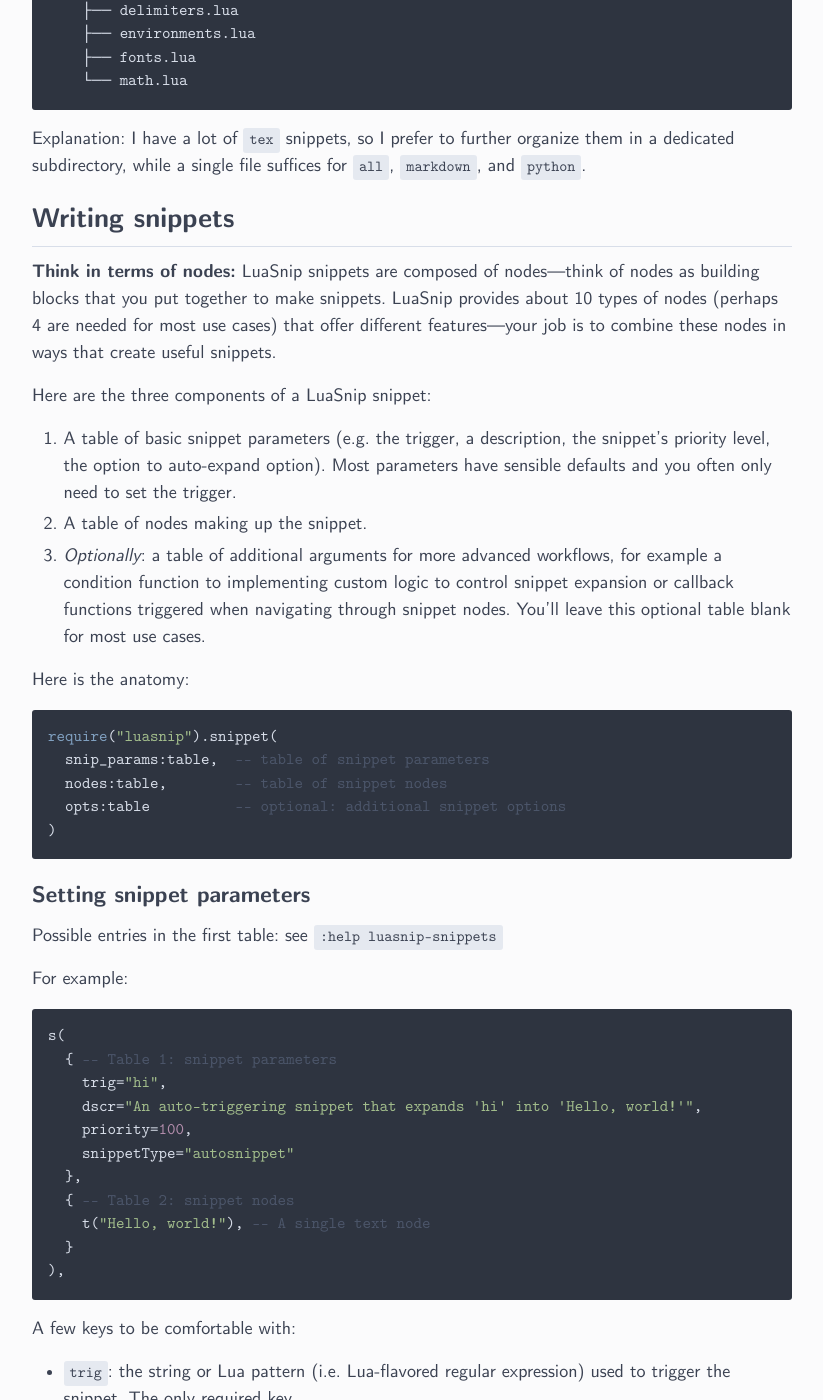
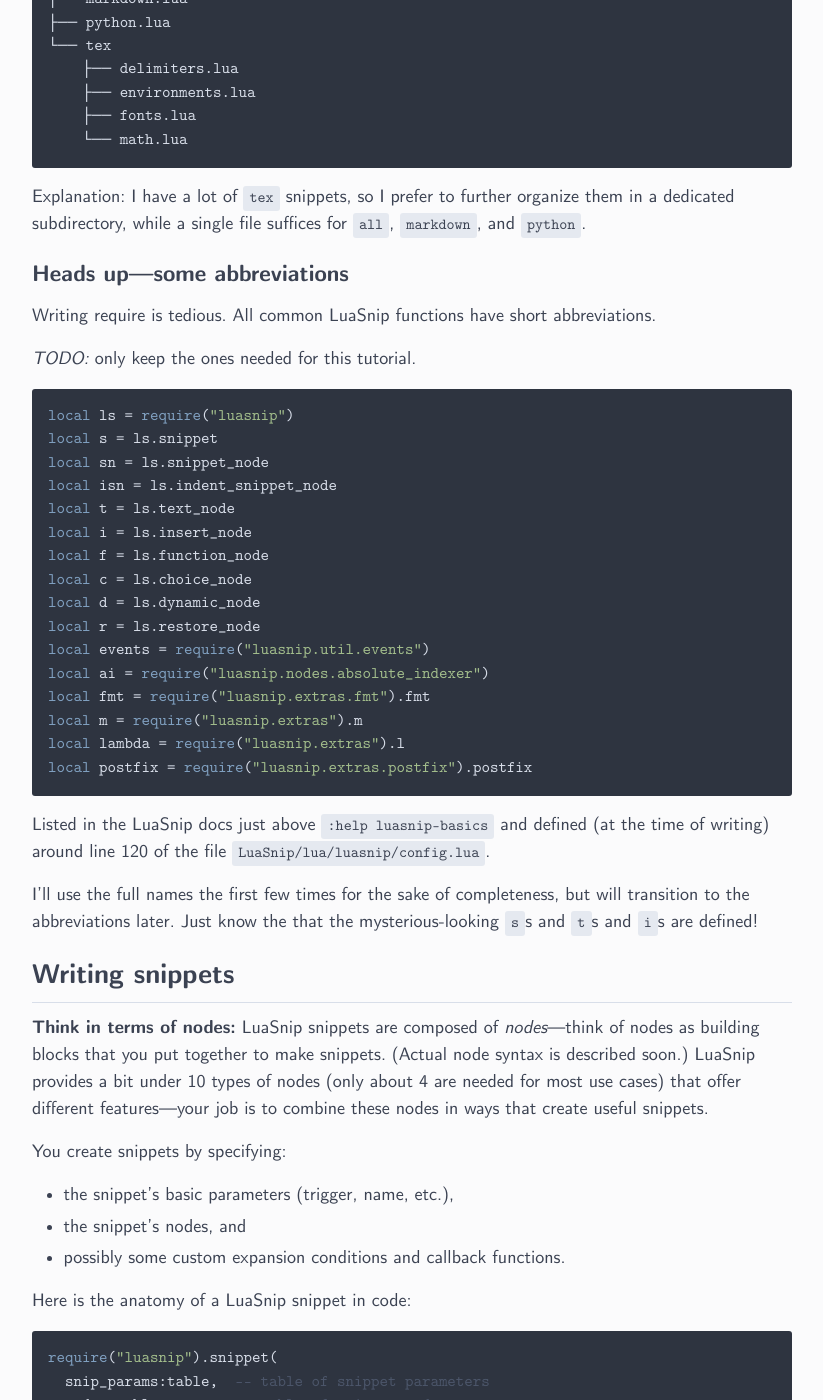
Before and after one commit to ejmastnak/ejmastnak.github.io, a Jekyll site: the page built from tutorials/vim-latex/luasnip.md, in a window 1280 px wide and 1400 px high, scrolled down 6945 px. Shown: the whole window, without its empty margins (228-1051 px from the left). Built offline with Jekyll 4.4.1, drawn with Linux system fonts in a browser that asks for light colours; some of the changed text lies outside the part shown.

Commit message:
(luasnip) outline text nodes

````diff
--- a/tutorials/vim-latex/luasnip.md
+++ b/tutorials/vim-latex/luasnip.md
@@ -30,8 +30,10 @@ This article covers snippets, which are templates of commonly reused code that,
   * [Snippet format](#snippet-format)
   * [Loading snippets and directory structure](#loading-snippets-and-directory-structure)
     * [Snippet folders](#snippet-folders)
+  * [Heads up---some abbreviations](#heads-up---some-abbreviations)
 * [Writing snippets](#writing-snippets)
   * [Setting snippet parameters](#setting-snippet-parameters)
+    * [A common shortcut you'll see in the wild](#a-common-shortcut-youll-see-in-the-wild)
   * [Nodes (a first look)](#nodes-a-first-look)
     * [Text node](#text-node)
     * [Insert node](#insert-node)
@@ -270,75 +272,179 @@ ${HOME}/.config/nvim/LuaSnip/
 
 Explanation: I have a lot of `tex` snippets, so I prefer to further organize them in a dedicated subdirectory, while a single file suffices for `all`, `markdown`, and `python`.
 
+### Heads up---some abbreviations
+
+Writing require is tedious.
+All common LuaSnip functions have short abbreviations.
+
+*TODO:* only keep the ones needed for this tutorial.
+
+```lua
+local ls = require("luasnip")
+local s = ls.snippet
+local sn = ls.snippet_node
+local isn = ls.indent_snippet_node
+local t = ls.text_node
+local i = ls.insert_node
+local f = ls.function_node
+local c = ls.choice_node
+local d = ls.dynamic_node
+local r = ls.restore_node
+local events = require("luasnip.util.events")
+local ai = require("luasnip.nodes.absolute_indexer")
+local fmt = require("luasnip.extras.fmt").fmt
+local m = require("luasnip.extras").m
+local lambda = require("luasnip.extras").l
+local postfix = require("luasnip.extras.postfix").postfix
+```
+
+Listed in the LuaSnip docs just above `:help luasnip-basics` and defined (at the time of writing) around line 120 of the file `LuaSnip/lua/luasnip/config.lua`.
+
+I'll use the full names the first few times for the sake of completeness,
+but will transition to the abbreviations later.
+Just know the that the mysterious-looking `s`s and `t`s and `i`s are defined!
+
 ## Writing snippets
 
 **Think in terms of nodes:**
-LuaSnip snippets are composed of nodes---think of nodes as building blocks that you put together to make snippets.
-LuaSnip provides about 10 types of nodes (perhaps 4 are needed for most use cases) that offer different features---your job is to combine these nodes in ways that create useful snippets.
+LuaSnip snippets are composed of *nodes*---think of nodes as building blocks that you put together to make snippets.
+(Actual node syntax is described soon.)
+LuaSnip provides a bit under 10 types of nodes (only about 4 are needed for most use cases) that offer different features---your job is to combine these nodes in ways that create useful snippets.
 
-Here are the three components of a LuaSnip snippet:
+You create snippets by specifying:
 
-1. A table of basic snippet parameters (e.g. the trigger, a description, the snippet's priority level, the option to auto-expand option).
-   Most parameters have sensible defaults and you often only need to set the trigger.
-1. A table of nodes making up the snippet.
-1. *Optionally*: a table of additional arguments for more advanced workflows, for example a condition function to implementing custom logic to control snippet expansion or callback functions triggered when navigating through snippet nodes.
-   You'll leave this optional table blank for most use cases.
+- the snippet's basic parameters (trigger, name, etc.),
+- the snippet's nodes, and
+- possibly some custom expansion conditions and callback functions.
 
-Here is the anatomy:
+Here is the anatomy of a LuaSnip snippet in code:
 
 ```lua
 require("luasnip").snippet(
   snip_params:table,  -- table of snippet parameters
   nodes:table,        -- table of snippet nodes
-  opts:table          -- optional: additional snippet options
+  opts:table|nil      -- *optional* table of additional snippet options
 )
 ```
 
+And here is an English language summary of the arguments:
+
+1. `snip_params`: a table of basic snippet parameters.
+   This is where you put the snippet's trigger, description, and priority level, autoexpansion policy, and so on.
+1. `nodes`: a table of nodes making up the snippet.
+1. `opts`: an *optional* table of additional arguments for more advanced workflows, for example a condition function to implementing custom logic to control snippet expansion or callback functions triggered when navigating through snippet nodes.
+   You'll leave this optional table blank for most use cases.
+
+I'll first cover the `snip_params` table, then move to the `nodes` table, which is the most important part.
+
 ### Setting snippet parameters
 
-Possible entries in the first table: see `:help luasnip-snippets`
+**TLDR** (if you're familiar with Lua):
+`snip_params` is a Lua table;
+the data type and purpose of each table key is clearly stated in `:help luasnip-snippets` (just sroll jdown just a bit).
 
-For example:
+**If you're not familiar with Lua tables**, you:
+
+- define any Lua table, including the `snip_params` table, with curly braces,
+- find the list of possible table parameter keys in the LuaSnip docs at `:help luasnip-snippets`,
+- use `key=value` syntax to set each of the tables.
+
+Since that might sound vague, here is a concrete example of creating a snippet with a bunch of parameters manually specified, to give you a feel for how this works.
 
 ```lua
-s(
+require("luasnip").snippet(
   { -- Table 1: snippet parameters
     trig="hi",
     dscr="An auto-triggering snippet that expands 'hi' into 'Hello, world!'",
+    regTrig=false,
     priority=100,
     snippetType="autosnippet"
   },
-  { -- Table 2: snippet nodes
+  { -- Table 2: snippet nodes (don't worry about this for now---we'll cover nodes shortly)
     t("Hello, world!"), -- A single text node
   }
 ),
 ```
 
-A few keys to be comfortable with:
+This snippet expands the trigger string `"hi"` into the string `"Hello, world!"`;
+we have given the snippet a human-readable description (with `dscr`),
+explicitly specified that the trigger is not a Lua regular expression (with `regTrig=false`),
+lowered the snippet's priority to `100` (the default is `1000`),
+and made the snippet autoexpand by setting `snippetType="autosnippet"`.
+Don't worry about the `t("Hello, world!")` part for now---this is a *text node*, which we'll cover shortly.
+
+You should probably read through `:help luasnip-snippets` to see the full list of table parameter keys (e.g. `trig`, `dscr`, etc.).
+You usually only use a few keys and leave the rest with their default values;
+we'll only need the following parameters in this guide:
 
 - `trig`: the string or Lua pattern (i.e. Lua-flavored regular expression) used to trigger the snippet.
-  The only required key.
 - `regTrig`: whether the snippet trigger should be treated as a Lua pattern.
-  `true` or `false`; `false` by default.
-- `snippetType`: `snippet` (manually triggered) or `autosnippet` (auto-triggered); `snippet` by default.
+  A `true`/`false` boolean value; `false` by default.
+- `snippetType`: either the string `"snippet"` (manually triggered) or `"autosnippet"` (auto-triggered); `'snippet'` by default.
 
-Full docs in `:help luasnip-basics`.
+#### A common shortcut you'll see in the wild
+
+The `trig` key is the only required snippet key,
+and if you only need to set `trig`, you can use the following shorthand syntax:
+
+```lua
+-- Shorthand example: the same snippet as above, but only setting the `trig` param
+s("hi", -- the snip_param table is replaced by a single string holding `trig`
+  { -- Table 2: snippet nodes
+    t("Hello, world!"),
+  }
+),
+```
+
+Explanation: the `snip_param` table of snippet parameters is gone--if you only want to set the `trig`, you can replace the parameter table with a single string, and LuaSnip will interpret this string as the value of the `trig` key.
+You'll see this syntax a lot in the LuaSnip docs and on the Internet, so I wanted to show it here, but in this article I'll always explicitly specify the `trig` key and use a parameter table, which I think is clearer for new users.
 
 ### Nodes (a first look)
 
-Begin with two simple nodes: text nodes and insert nodes.
+We'll begin with the simple nodes: text nodes and insert nodes.
 These should be easy to understand if you have used another snippet engine.
 
 #### Text node
 
-`:help luasnip-textnode`
+- **Purpose:** Text nodes insert static text into a snippet.
+- **Docs:** `:help luasnip-textnode`
+- **Use case:**
 
-Discuss new lines: pass a table of strings.
+  On their own: transform a short, easy-to-type trigger into a longer, inconvenient-to-type piece of text.
+
+  In combination with other snippets: insert text into the snippet.
+
+How to use: pass a string or a table of strings to `ls.text_node`.
+
+```
+s({trig = "txt1"},
+  {
+    t("Hello, world!")
+  }
+),
+s({trig = "txt1", dscr = "Demo: a multiline text node."},
+  {
+    t({"Line 1", "Line 2", "Line 3"})
+  }
+),
+```
+
+Some real-life examples
 
 ```lua
-s({trig="hi"},
+s({trig=";a", snippetType="autosnippet"},
   {
-    t({"Line 1", "Line 2", "Line 3"}),
+    t("\\alpha"),
+  }
+),
+s({trig=";b", snippetType="autosnippet"},
+  {
+    t("\\beta"),
+  }
+),
+s({trig=";g", snippetType="autosnippet"},
+  {
+    t("\\gamma"),
   }
 ),
 ```
@@ -376,7 +482,7 @@ fmt(format:string, nodes:table of nodes, opts:table|nil) -> table of nodes
 ```
 
 Discuss:
-- Escaping curly braces with `{{}}`
+- Escaping curly braces with `{\{\}}`
 - Use `fmta` for LaTeX, which uses `<>` as the default delimiter.
 - The `delimiters` key in the optional table, e.g. `{delimiters = "<>"}`
 
@@ -394,6 +500,11 @@ Discuss:
   -- Could place this in e.g. `ankitex.lua` or just call manually
   require('luasnip').filetype_extend("ankitex", {"tex"})
   ```
+
+  Docs: `:help `
+
+  Search for `filetype_extend`;
+  there is an entry in `:help luasnip-api-reference`
 
   As a classic example, you might use `extends c` inside a `cpp.snippets` file, since C++ could use many snippets from C.
 
````
